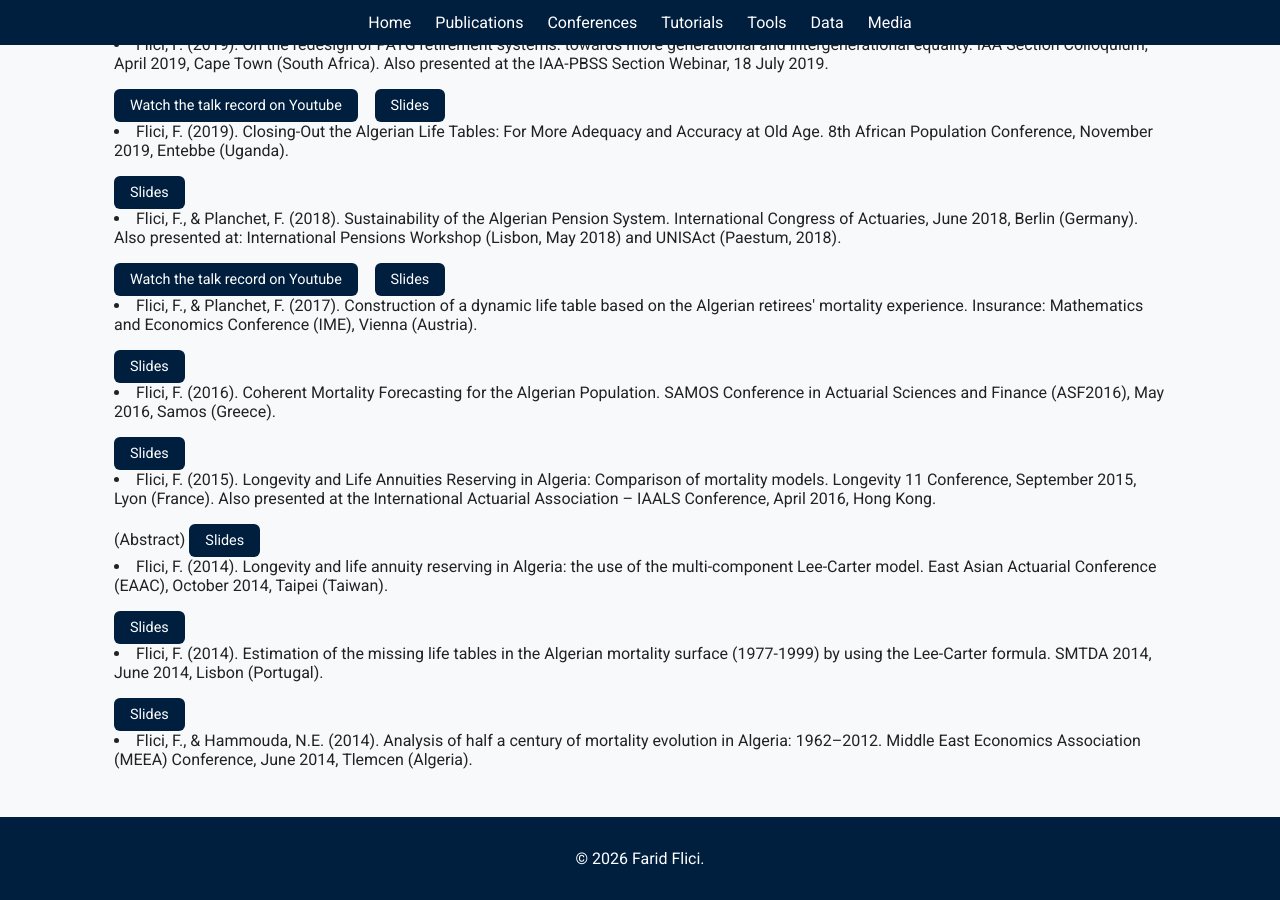
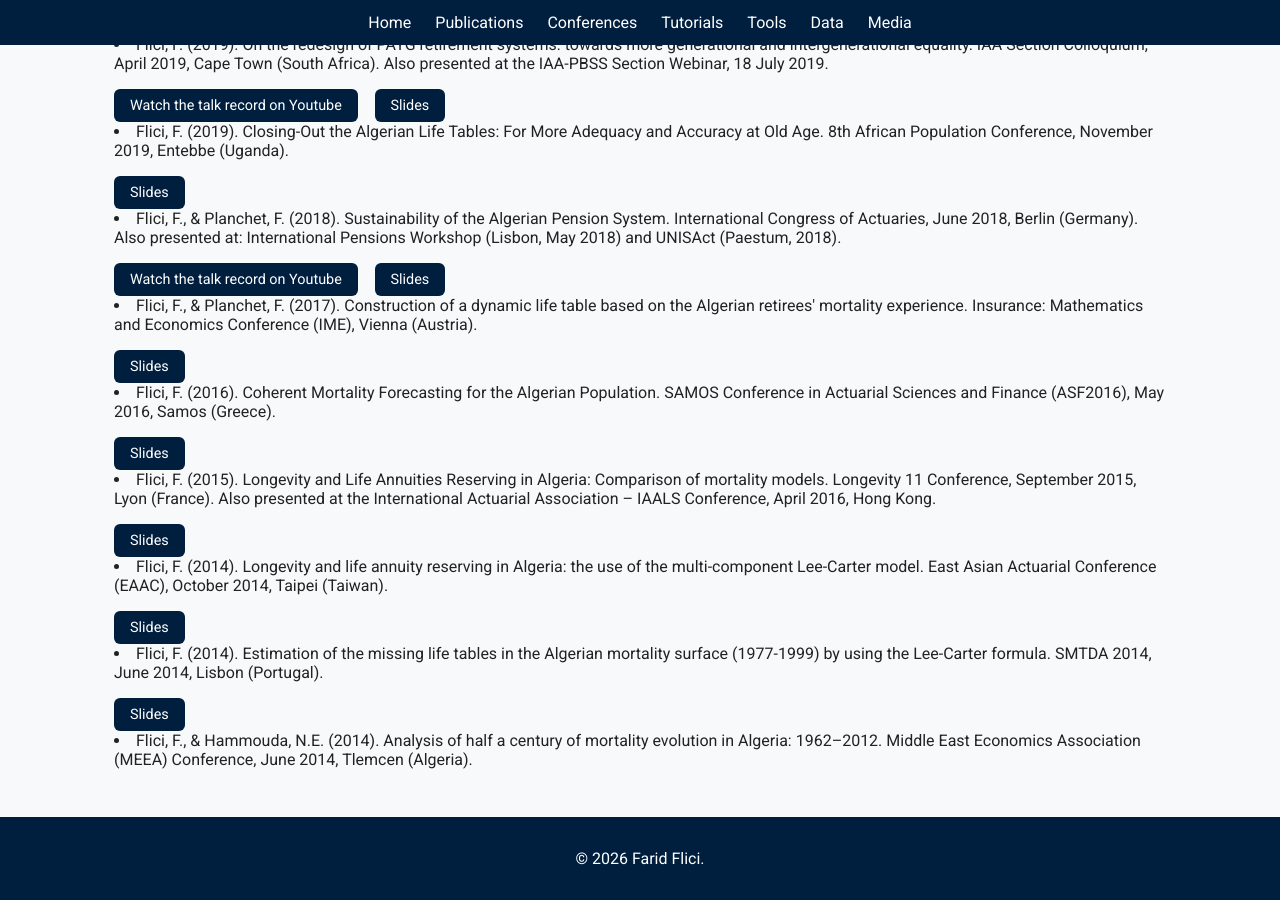
Before and after one commit to Farid-FLICI/farid-flici.github.io, a Jekyll site: the page conf.html, which Jekyll copies as it is, in a window 1280 px wide and 900 px high, scrolled down 2363 px. Built offline with Jekyll 4.4.1, drawn with Linux system fonts in a browser that asks for light colours.

Commit message:
Update conf.html

```diff
--- a/conf.html
+++ b/conf.html
@@ -197,38 +197,38 @@
 
   <p>  Starting in January 2016, I initiated a series of workshops known as <i>Journée d'Actuariat Vie Algérie - JAVA </i> which is dedicated to Life Insurance, Social Security, and Retirement in Algeria and in the world. Until the end of 2018, 7 editions have be organized with 15 talks and 10 speackers.</p>
 
-<h3 style="font-size:110%; padding=5px"> JAVA-1, January 27<sup>th</sup> 2016 at CREAD </h3>
+<h4 style="font-size:110%; padding=5px"> JAVA-1, January 27<sup>th</sup> 2016 at CREAD </h4>
 
 <li> Les Tables de mortalité Comme outils de tarification et de provisionnement en assurance vie– Farid FLICI (CREAD) </li>
 <li> Construction Tables de mortalité d’expérience  pour une compagnie d’assurance – Moussa MEHIRECHE (Ministère des Finances) </li>
 <li> Tables de mortalité Adaptée à l’expérience de mortalité des retraité – Farid FLICI (CREAD) </li>
 
-<h3 style="font-size:110%"> JAVA-2, March 16<sup>th</sup> 2016 at Univ. Algiers II </h3>
+<h4 style="font-size:110%"> JAVA-2, March 16<sup>th</sup> 2016 at Univ. Algiers II </h4>
 
 <li> Construction Tables de mortalité d’expérience  pour une compagnie d’assurance – Moussa MEHIRECHE (Ministère des Finances) </li>
 <li> Longevity and life annuities reserving in Algeria : comparison of mortality models – Farid FLICI (CREAD) </li>
 
-<h3 style="font-size:110%"> JAVA-3, December 7<sup>th</sup> 2016 at the Higher School of Statistics (ENSSEA, Kolea) </h3>
+<h4 style="font-size:110%"> JAVA-3, December 7<sup>th</sup> 2016 at the Higher School of Statistics (ENSSEA, Kolea) </h4>
 
 <li> Santé / prévoyance collective et individuelle Garantie/règles de souscriptions/tarification - Hamza RABEHI(Institut des Actuaires FRANCE) </li>
 <li> Financial Sustainability of the Algerian Pension Plan - Farid FLICI (CREAD) </li>
 
-<h3 style="font-size:110%"> JAVA-4, May 25<sup>th</sup> 2017 at CREAD </h3>
+<h4 style="font-size:110%"> JAVA-4, May 25<sup>th</sup> 2017 at CREAD </h4>
 
 <li> On the heterogeneity of human population as reected by the mortality dynamics - Séverine ARNOLD (UNIL, Switzerland, Via Skype) </li>
 <li> Closing-out the Algerian Life tables: For more Accuracy and Adequacy at old ages - Farid FLICI (CREAD) </li>
 
-<h3 style="font-size:110%"> JAVA-5, November 26<sup>th</sup> 2017 at CREAD </h3>
+<h4 style="font-size:110%"> JAVA-5, November 26<sup>th</sup> 2017 at CREAD </h4>
 
 <li> Tables de mortalité en assurance vie en Afrique Subsaharienne  - Aymric Kamega (PDG d’ACAM-Vie, Cameroun, Via Skype) </li>
 <li> Tables de mortalité d’expérience incorporant une échelle de projection : l’expérience des retraités algériens - Khadidja SENOUCI (Doctorante, ENSSEA) </li>
 
-<h3 style="font-size:110%"> JAVA-6, June 27<sup>th</sup> 2018 at CREAD </h3>
+<h4 style="font-size:110%"> JAVA-6, June 27<sup>th</sup> 2018 at CREAD </h4>
 
 <li> A new inference strategy for general population mortality tables - Alexandre BOUMEZOUED (Milliman Paris, Via Skype) </li>
 <li> Mortality forecasting using a multi-functional Lee-Carter Model  : l’expérience des retraités algériens - Mohamed D. SADOUN (CREAD and USTHB) </li>
 
-<h3 style="font-size:110%"> JAVA-7, November 28<sup>th</sup> 2018 at CREAD </h3>
+<h4 style="font-size:110%"> JAVA-7, November 28<sup>th</sup> 2018 at CREAD </h4>
 
 <li>  The implications of mortality heterogeneity on longevity sharing retirement income products - Héloise L. HARDY (CEPAR-UNSW Sydney, via skype) </li>
 <li> l’estimation de l’Espérance de Vie sans Maladies Chroniques de la population Algérienne des Assurés Sociaux - Mohamed A. GHERNAOUT (ESSS and CNAS) </li>
@@ -251,7 +251,6 @@
 <li>Flici, F. (2024). Rethinking the contribution–benefit linkage in PAYG retirement systems.
   2nd Eurasian Actuarial Congress, 21–22 November 2024, Almaty (Kazakhstan, online).</li>
   <a href="https://www.youtube.com/watch?v=cBzI2VkYZMI" target="_blank" class="btn"> Watch the talk record on Youtube</a>
-
 
 <li>Flici, F. (2024). Managing Demographic Risks in PAYG Pension Plans. 1st International Conference in Applied Mathematics
   in Economics (AMiE), 23–24 October 2024, Bejaia (Algeria).</li>
@@ -325,7 +324,6 @@
 
 <li>Flici, F. (2015). Longevity and Life Annuities Reserving in Algeria: Comparison of mortality models. Longevity 11 Conference,
   September 2015, Lyon (France). Also presented at the International Actuarial Association – IAALS Conference, April 2016, Hong Kong.</li>
-  (Abstract)
     <a href="  http://www.cass.city.ac.uk/__data/assets/pdf_file/0006/293406/Flici-Farid-L11.pdf
 " target="_blank" class="btn">Slides</a>
 
```
